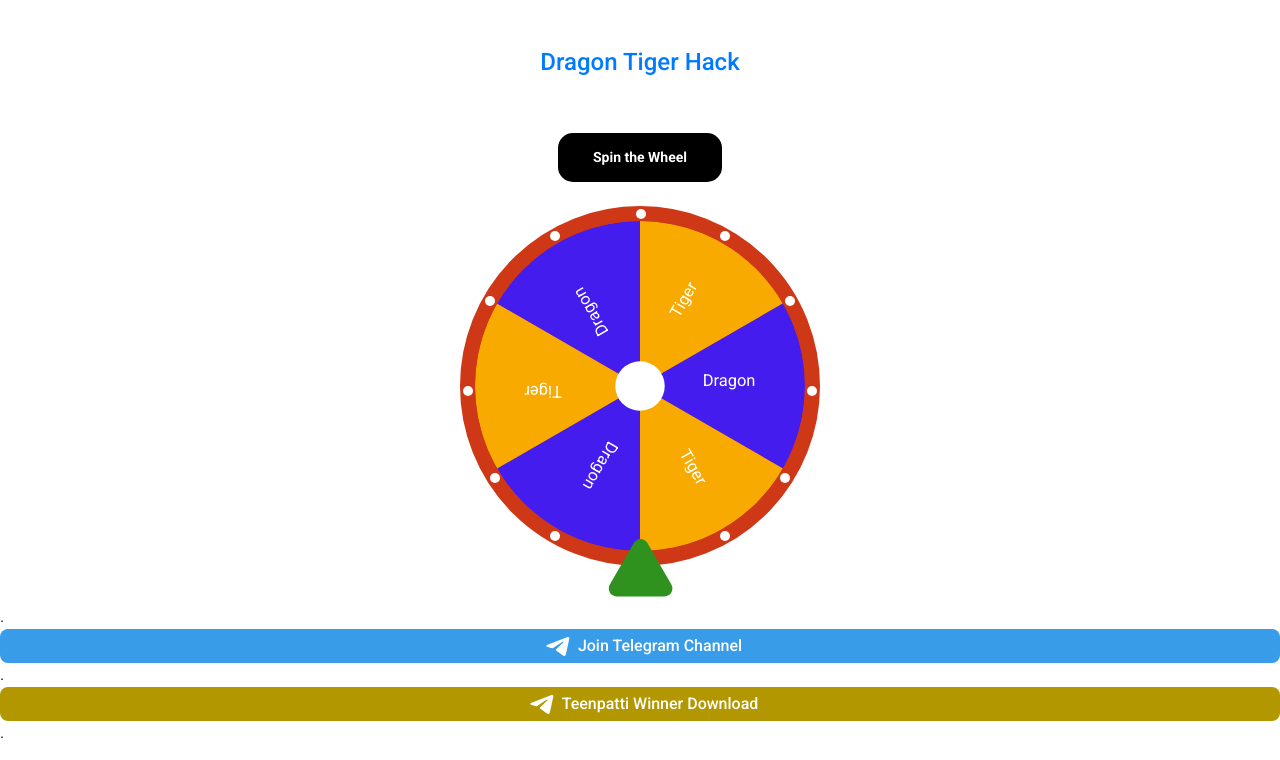
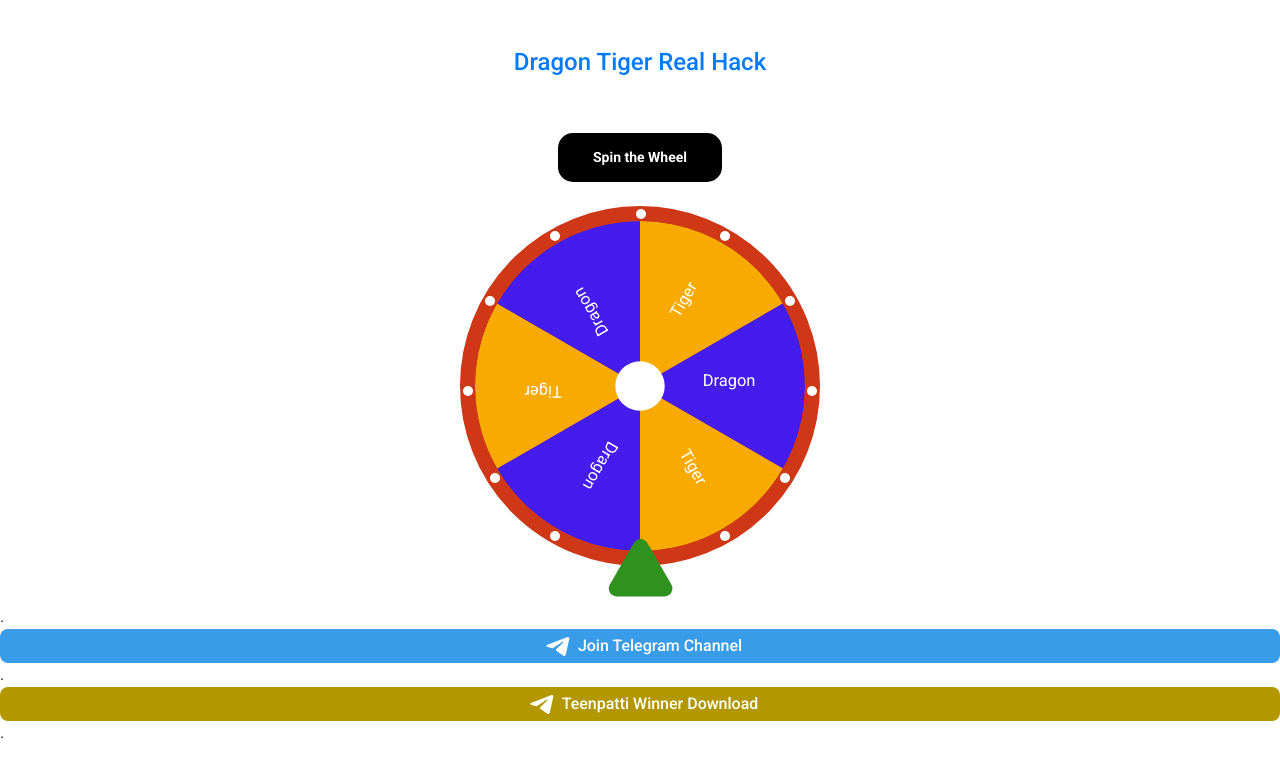
Before and after one commit to EarningScripter/Yeah-Moddo, a plain HTML site: page index.html in a window 1280 px wide. Drawn offline with nearby package versions, Linux system fonts and the light colour scheme.

Commit message:
Update index.html

```diff
--- a/index.html
+++ b/index.html
@@ -13,7 +13,7 @@
 <div class="container text-center mb-5 mt-5">
 	<div class="row">
 		<div class="col-md-12">
-			<h4><a href="https://codepen.io/piyushpd/pen/abZOjog" target="_blank">Dragon Tiger Hack</a></h4>
+			<h4><a href="https://t.me/EarningScripter1" target="_blank">Dragon Tiger Real Hack</a></h4>
 		</div>
 	</div>
 </div>
```
